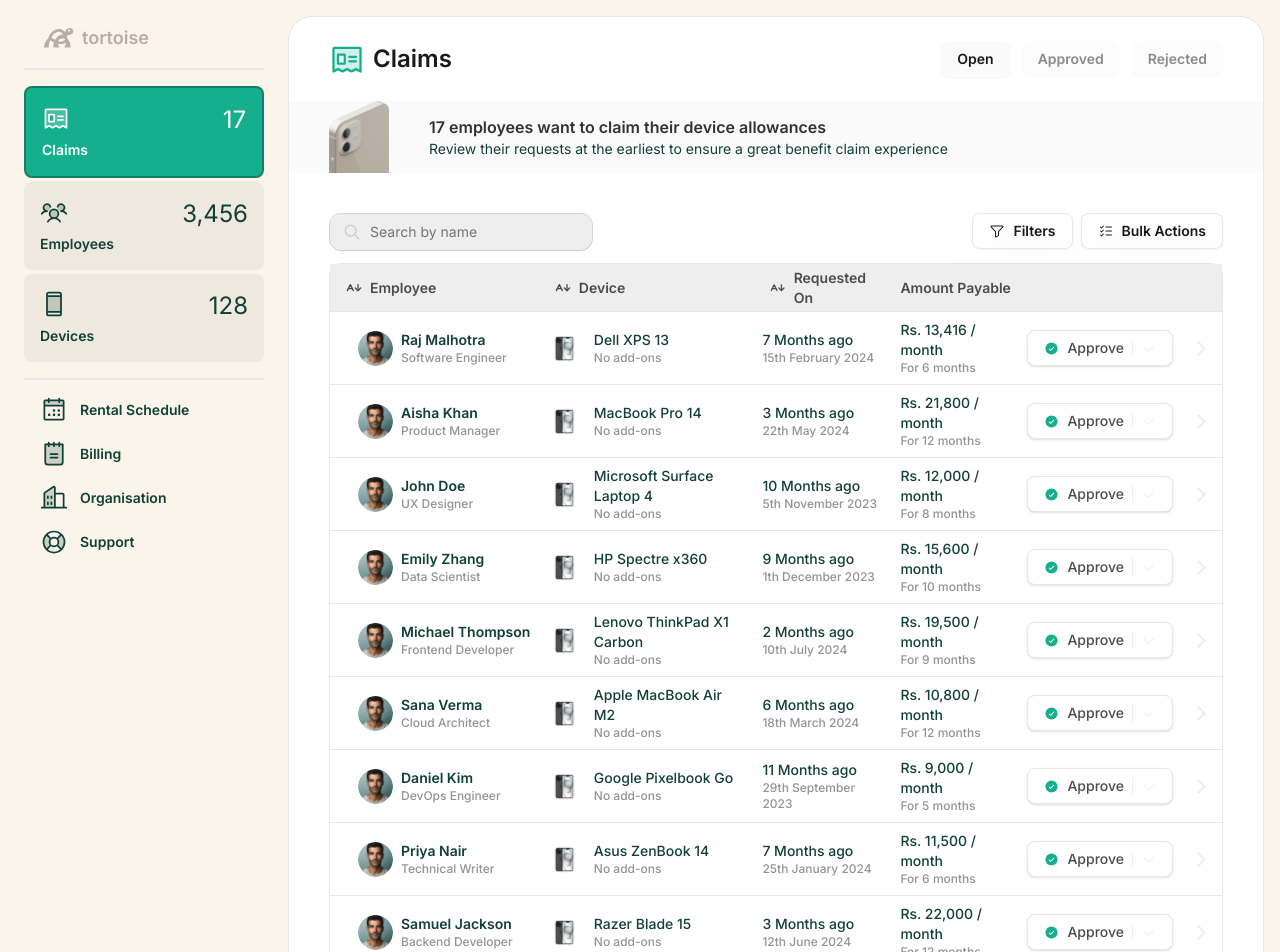
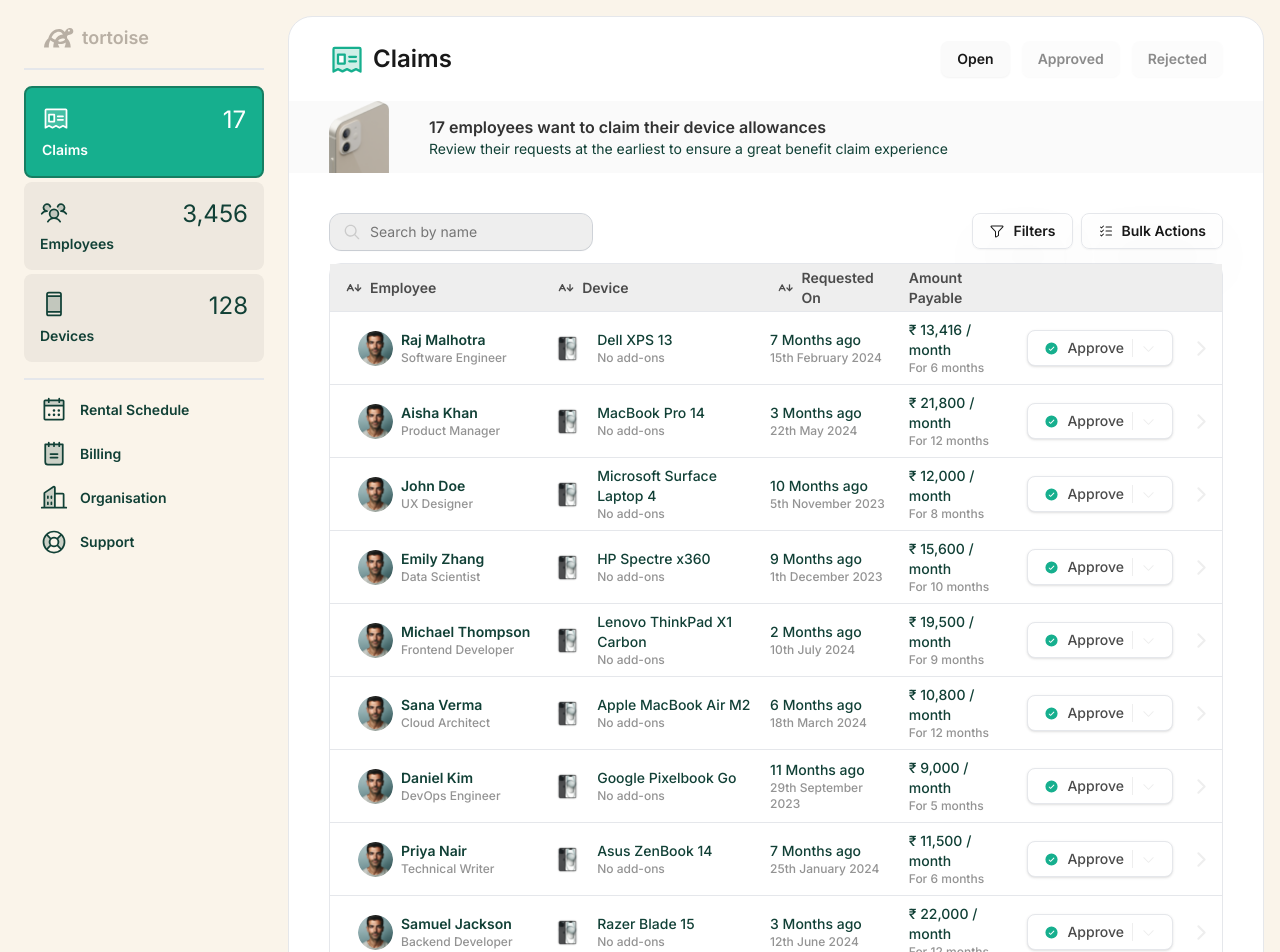
Before and after one commit to ChiragG2101/tortoise, a Next.js app: page /claims in a window 1280 px wide. Shown: the top 952 px of the page. Built offline with nearby package versions, Linux system fonts and the light colour scheme.

Commit message:
fix: Minor UI changes

```diff
--- a/components/data-table/data.ts
+++ b/components/data-table/data.ts
@@ -15,7 +15,7 @@ export const dataSet: TData[] = [
     },
     requestedOn: new Date("2024-02-15"),
     amountPayable: {
-      value: "Rs. 13,416 / month",
+      value: "₹ 13,416 / month",
       description: "For 6 months",
     },
   },
@@ -33,7 +33,7 @@ export const dataSet: TData[] = [
     },
     requestedOn: new Date("2024-05-22"),
     amountPayable: {
-      value: "Rs. 21,800 / month",
+      value: "₹ 21,800 / month",
       description: "For 12 months",
     },
   },
@@ -51,7 +51,7 @@ export const dataSet: TData[] = [
     },
     requestedOn: new Date("2023-11-05"),
     amountPayable: {
-      value: "Rs. 12,000 / month",
+      value: "₹ 12,000 / month",
       description: "For 8 months",
     },
   },
@@ -69,7 +69,7 @@ export const dataSet: TData[] = [
     },
     requestedOn: new Date("2023-12-01"),
     amountPayable: {
-      value: "Rs. 15,600 / month",
+      value: "₹ 15,600 / month",
       description: "For 10 months",
     },
   },
@@ -87,7 +87,7 @@ export const dataSet: TData[] = [
     },
     requestedOn: new Date("2024-07-10"),
     amountPayable: {
-      value: "Rs. 19,500 / month",
+      value: "₹ 19,500 / month",
       description: "For 9 months",
     },
   },
@@ -105,7 +105,7 @@ export const dataSet: TData[] = [
     },
     requestedOn: new Date("2024-03-18"),
     amountPayable: {
-      value: "Rs. 10,800 / month",
+      value: "₹ 10,800 / month",
       description: "For 12 months",
     },
   },
@@ -123,7 +123,7 @@ export const dataSet: TData[] = [
     },
     requestedOn: new Date("2023-09-29"),
     amountPayable: {
-      value: "Rs. 9,000 / month",
+      value: "₹ 9,000 / month",
       description: "For 5 months",
     },
   },
@@ -141,7 +141,7 @@ export const dataSet: TData[] = [
     },
     requestedOn: new Date("2024-01-25"),
     amountPayable: {
-      value: "Rs. 11,500 / month",
+      value: "₹ 11,500 / month",
       description: "For 6 months",
     },
   },
@@ -159,7 +159,7 @@ export const dataSet: TData[] = [
     },
     requestedOn: new Date("2024-06-12"),
     amountPayable: {
-      value: "Rs. 22,000 / month",
+      value: "₹ 22,000 / month",
       description: "For 12 months",
     },
   },
@@ -177,7 +177,7 @@ export const dataSet: TData[] = [
     },
     requestedOn: new Date("2023-08-15"),
     amountPayable: {
-      value: "Rs. 25,000 / month",
+      value: "₹ 25,000 / month",
       description: "For 8 months",
     },
   },
@@ -195,7 +195,7 @@ export const dataSet: TData[] = [
     },
     requestedOn: new Date("2023-09-10"),
     amountPayable: {
-      value: "Rs. 18,000 / month",
+      value: "₹ 18,000 / month",
       description: "For 12 months",
     },
   },
@@ -213,7 +213,7 @@ export const dataSet: TData[] = [
     },
     requestedOn: new Date("2024-01-05"),
     amountPayable: {
-      value: "Rs. 14,200 / month",
+      value: "₹ 14,200 / month",
       description: "For 6 months",
     },
   },
@@ -231,7 +231,7 @@ export const dataSet: TData[] = [
     },
     requestedOn: new Date("2023-07-22"),
     amountPayable: {
-      value: "Rs. 22,500 / month",
+      value: "₹ 22,500 / month",
       description: "For 10 months",
     },
   },
@@ -249,7 +249,7 @@ export const dataSet: TData[] = [
     },
     requestedOn: new Date("2023-11-17"),
     amountPayable: {
-      value: "Rs. 16,800 / month",
+      value: "₹ 16,800 / month",
       description: "For 9 months",
     },
   },
@@ -267,7 +267,7 @@ export const dataSet: TData[] = [
     },
     requestedOn: new Date("2024-03-02"),
     amountPayable: {
-      value: "Rs. 19,400 / month",
+      value: "₹ 19,400 / month",
       description: "For 7 months",
     },
   },
@@ -285,7 +285,7 @@ export const dataSet: TData[] = [
     },
     requestedOn: new Date("2023-12-12"),
     amountPayable: {
-      value: "Rs. 24,500 / month",
+      value: "₹ 24,500 / month",
       description: "For 10 months",
     },
   },
@@ -303,7 +303,7 @@ export const dataSet: TData[] = [
     },
     requestedOn: new Date("2023-10-04"),
     amountPayable: {
-      value: "Rs. 20,000 / month",
+      value: "₹ 20,000 / month",
       description: "For 6 months",
     },
   },
@@ -321,7 +321,7 @@ export const dataSet: TData[] = [
     },
     requestedOn: new Date("2024-04-14"),
     amountPayable: {
-      value: "Rs. 12,600 / month",
+      value: "₹ 12,600 / month",
       description: "For 5 months",
     },
   },
@@ -339,7 +339,7 @@ export const dataSet: TData[] = [
     },
     requestedOn: new Date("2024-05-08"),
     amountPayable: {
-      value: "Rs. 11,000 / month",
+      value: "₹ 11,000 / month",
       description: "For 4 months",
     },
   },
@@ -357,7 +357,7 @@ export const dataSet: TData[] = [
     },
     requestedOn: new Date("2023-06-19"),
     amountPayable: {
-      value: "Rs. 23,400 / month",
+      value: "₹ 23,400 / month",
       description: "For 9 months",
     },
   },
@@ -375,7 +375,7 @@ export const dataSet: TData[] = [
     },
     requestedOn: new Date("2024-01-27"),
     amountPayable: {
-      value: "Rs. 20,800 / month",
+      value: "₹ 20,800 / month",
       description: "For 11 months",
     },
   },
@@ -393,7 +393,7 @@ export const dataSet: TData[] = [
     },
     requestedOn: new Date("2023-09-30"),
     amountPayable: {
-      value: "Rs. 18,600 / month",
+      value: "₹ 18,600 / month",
       description: "For 8 months",
     },
   },
@@ -411,7 +411,7 @@ export const dataSet: TData[] = [
     },
     requestedOn: new Date("2024-02-18"),
     amountPayable: {
-      value: "Rs. 15,500 / month",
+      value: "₹ 15,500 / month",
       description: "For 10 months",
     },
   },
@@ -429,7 +429,7 @@ export const dataSet: TData[] = [
     },
     requestedOn: new Date("2023-08-11"),
     amountPayable: {
-      value: "Rs. 13,700 / month",
+      value: "₹ 13,700 / month",
       description: "For 6 months",
     },
   },
@@ -447,7 +447,7 @@ export const dataSet: TData[] = [
     },
     requestedOn: new Date("2023-07-25"),
     amountPayable: {
-      value: "Rs. 12,800 / month",
+      value: "₹ 12,800 / month",
       description: "For 4 months",
     },
   },
@@ -465,7 +465,7 @@ export const dataSet: TData[] = [
     },
     requestedOn: new Date("2023-05-09"),
     amountPayable: {
-      value: "Rs. 26,000 / month",
+      value: "₹ 26,000 / month",
       description: "For 12 months",
     },
   },
@@ -483,7 +483,7 @@ export const dataSet: TData[] = [
     },
     requestedOn: new Date("2024-03-20"),
     amountPayable: {
-      value: "Rs. 17,000 / month",
+      value: "₹ 17,000 / month",
       description: "For 9 months",
     },
   },
--- a/components/side-sheet/claim-details/increase-limit-section.tsx
+++ b/components/side-sheet/claim-details/increase-limit-section.tsx
@@ -59,11 +59,11 @@ const IncreaseLimitSection = ({ data }: { data: TData }) => {
         </SectionCard>
         <div className="mt-2 p-4 rounded-xl flex items-center gap-3 bg-secondary/50 ">
           <SealWarning
-            size={25}
+            size={20}
             weight="fill"
             className="self-start  text-[#CBCBCB] shrink-0"
           />
-          <p className="text-sm text-[#4B4B4B]">
+          <p className="text-xs text-[#4B4B4B]">
             <strong>
               ₹ {extractNumericalValue(data.amountPayable.value)} to be deducted
             </strong>{" "}
@@ -87,11 +87,11 @@ const IncreaseLimitSection = ({ data }: { data: TData }) => {
         </SectionCard>
         <div className="mt-2 p-4 rounded-xl flex items-center gap-3 bg-secondary/50 ">
           <SealWarning
-            size={25}
+            size={20}
             weight="fill"
             className="self-start  text-[#CBCBCB] shrink-0"
           />
-          <p className="text-sm text-[#4B4B4B]">
+          <p className="text-xs text-[#4B4B4B]">
             <strong>₹ 1,08,498 to be paid</strong> to Connect for 6 months as
             you’ve passed 18% GST input credit for this purchase along with a
             sponsored amount of ₹ 20,000
--- a/components/side-sheet/claim-details/normal-section.tsx
+++ b/components/side-sheet/claim-details/normal-section.tsx
@@ -32,11 +32,11 @@ const NormalSection = ({ data }: { data: TData }) => {
 
         <div className="mt-2 p-4 rounded-xl flex items-center gap-3 bg-secondary/50 ">
           <SealWarning
-            size={25}
+            size={20}
             weight="fill"
             className="self-start  text-[#CBCBCB] shrink-0"
           />
-          <p className="text-sm text-[#4B4B4B]">
+          <p className="text-xs text-[#4B4B4B]">
             <strong>
               ₹ {extractNumericalValue(data.amountPayable.value)} to be deducted
             </strong>{" "}
--- a/components/ui/slider.tsx
+++ b/components/ui/slider.tsx
@@ -20,7 +20,7 @@ const Slider = React.forwardRef<
   >
     <SliderPrimitive.Track
       className={cn(
-        "relative h-9 w-full grow overflow-hidden rounded-xl bg-secondary",
+        "relative h-8 w-full grow overflow-hidden rounded-xl bg-secondary",
         disabled && "opacity-60"
       )}
     >
--- a/components/ui/switch.tsx
+++ b/components/ui/switch.tsx
@@ -11,7 +11,7 @@ const Switch = React.forwardRef<
 >(({ className, ...props }, ref) => (
   <SwitchPrimitives.Root
     className={cn(
-      "peer inline-flex h-7 w-12 shrink-0 cursor-pointer items-center rounded-full border-2 border-foreground shadow-sm transition-colors focus-visible:outline-none focus-visible:ring-2 focus-visible:ring-neutral-950 focus-visible:ring-offset-2 focus-visible:ring-offset-white disabled:cursor-not-allowed disabled:opacity-50 data-[state=checked]:bg-primary data-[state=unchecked]:bg-white dark:focus-visible:ring-neutral-300 dark:focus-visible:ring-offset-neutral-950 dark:data-[state=checked]:bg-neutral-50 dark:data-[state=unchecked]:bg-neutral-800",
+      "peer inline-flex h-6 w-10 shrink-0 cursor-pointer items-center rounded-full border border-foreground shadow-sm transition-colors focus-visible:outline-none  disabled:cursor-not-allowed disabled:opacity-50 data-[state=checked]:bg-primary data-[state=unchecked]:bg-white dark:focus-visible:ring-neutral-300 dark:focus-visible:ring-offset-neutral-950 dark:data-[state=checked]:bg-neutral-50 dark:data-[state=unchecked]:bg-neutral-800",
       className
     )}
     {...props}
@@ -19,7 +19,7 @@ const Switch = React.forwardRef<
   >
     <SwitchPrimitives.Thumb
       className={cn(
-        "pointer-events-none block h-5 w-5 border border-foreground rounded-full  shadow-lg ring-0 transition-transform data-[state=checked]:translate-x-6 data-[state=checked]:bg-[#E6FFE6] data-[state=unchecked]:translate-x-0.5 data-[state=unchecked]:bg-[#E5E7EB] dark:bg-neutral-950"
+        "pointer-events-none block h-4 w-4 border border-foreground rounded-full  shadow-lg ring-0 transition-transform data-[state=checked]:translate-x-5 data-[state=checked]:bg-[#E6FFE6] data-[state=unchecked]:translate-x-0.5 data-[state=unchecked]:bg-[#E5E7EB] dark:bg-neutral-950"
       )}
     />
   </SwitchPrimitives.Root>
```
